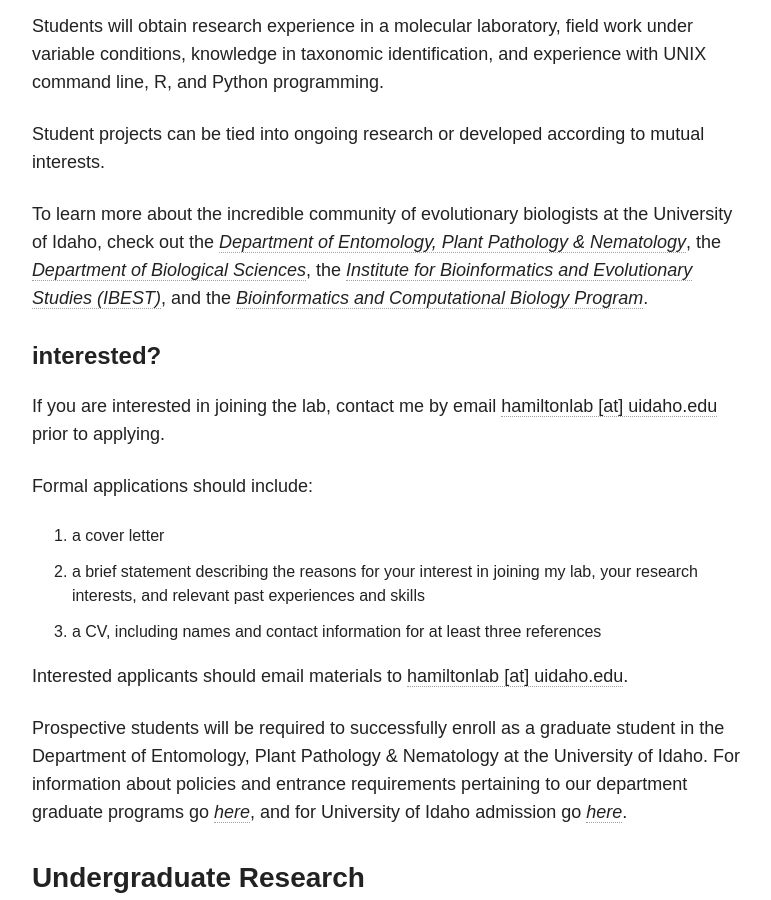
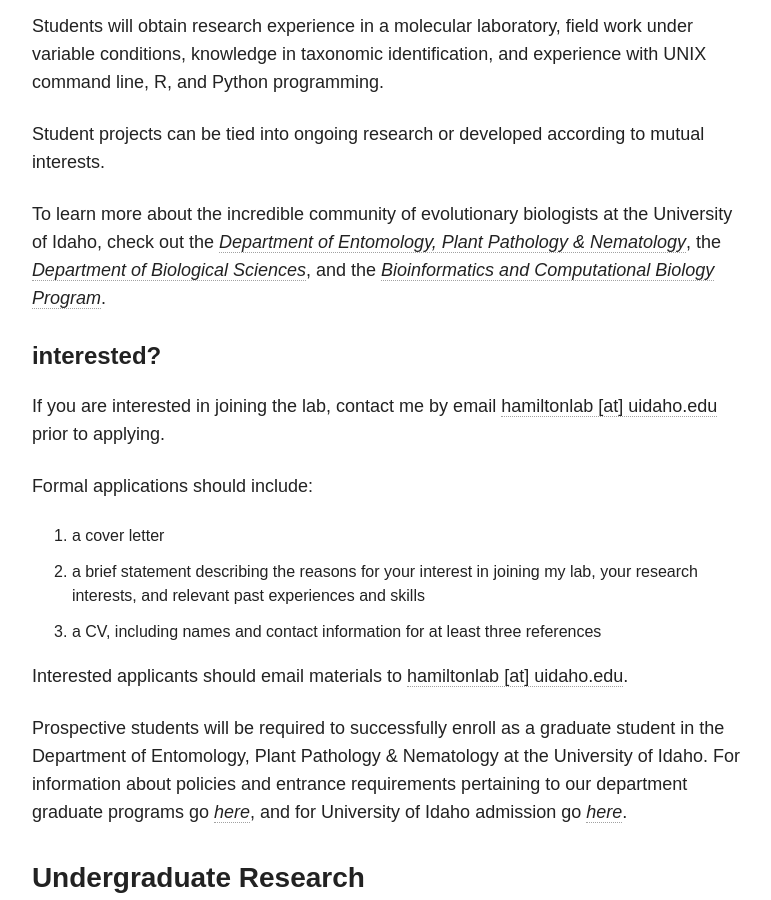
Before and after one commit to thehamiltonlab/thehamiltonlab.github.io, a Jekyll site: the page built from prospective-students/index.md, in a window 1280 px wide and 900 px high, scrolled down 1138 px. Shown: the whole window, without its empty margins (254-1025 px from the left). Built offline with Jekyll 4.4.1, drawn with Linux system fonts in a browser that asks for light colours; nearby versions of some CDN libraries.

Commit message:
updates 011723

```diff
--- a/prospective-students/index.md
+++ b/prospective-students/index.md
@@ -20,7 +20,7 @@
 
 Student projects can be tied into ongoing research or developed according to mutual interests.
 
-To learn more about the incredible community of evolutionary biologists at the University of Idaho, check out the [*Department of Entomology, Plant Pathology & Nematology*](https://www.uidaho.edu/cals/entomology-plant-pathology-and-nematology), the [*Department of Biological Sciences*](http://www.uidaho.edu/sci/biology), the [*Institute for Bioinformatics and Evolutionary Studies (IBEST)*](http://www.uidaho.edu/research/ibest), and the [*Bioinformatics and Computational Biology Program*](http://www.uidaho.edu/cogs/bcb).
+To learn more about the incredible community of evolutionary biologists at the University of Idaho, check out the [*Department of Entomology, Plant Pathology & Nematology*](https://www.uidaho.edu/cals/entomology-plant-pathology-and-nematology), the [*Department of Biological Sciences*](http://www.uidaho.edu/sci/biology), and the [*Bioinformatics and Computational Biology Program*](http://www.uidaho.edu/cogs/bcb).
 
 
 #### interested?
```
